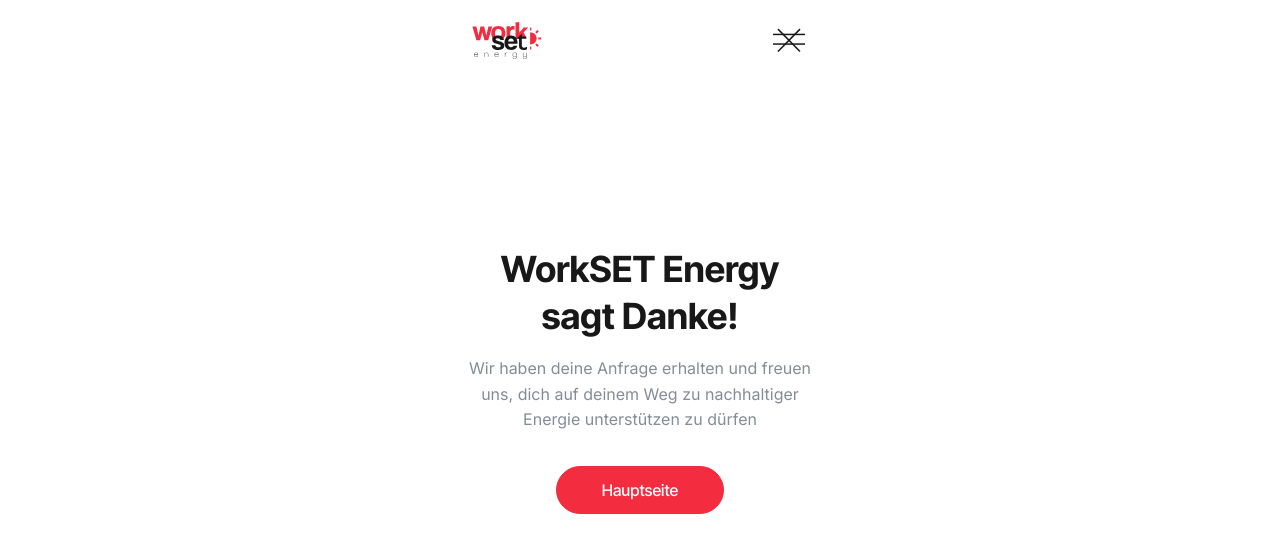
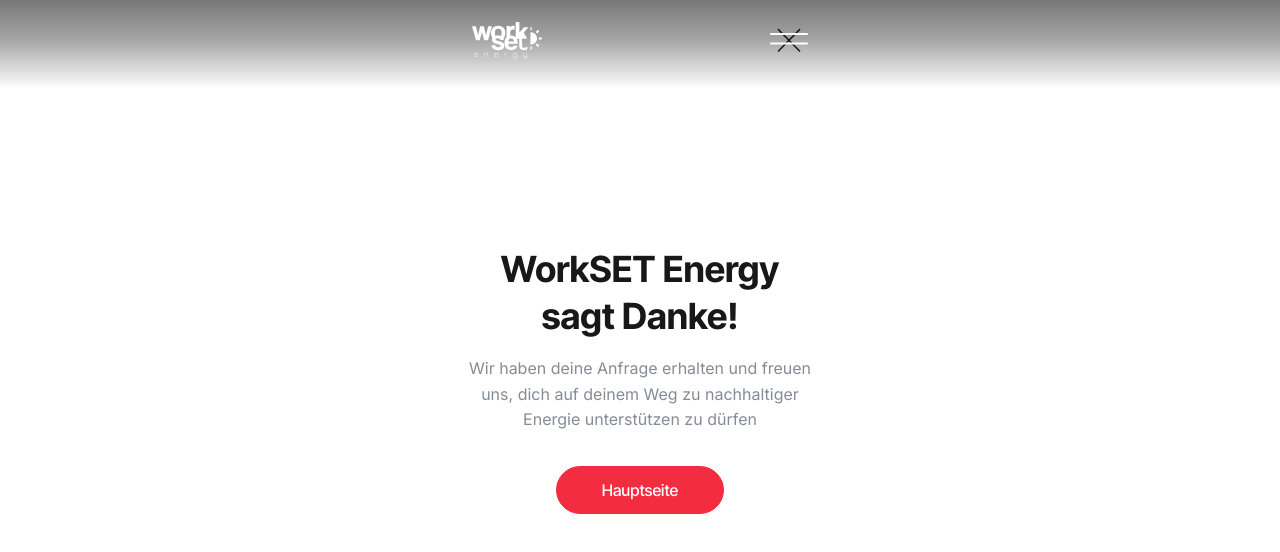
Before and after one commit to ihor-soloviov/workset_energy, a Next.js app: page /thank-you in a window 1280 px wide. Shown: the top 552 px of the page. Built offline with nearby package versions, Linux system fonts and the light colour scheme.

Commit message:
added scrolled header

```diff
--- a/src/components/Header/Header.module.css
+++ b/src/components/Header/Header.module.css
@@ -1,18 +1,22 @@
 .header {
-  background-color: transparent;
-  padding: 18px 0px 0px;
+  background: linear-gradient(
+    180deg,
+    rgba(24, 24, 24, 0.6) -3.7%,
+    rgba(24, 24, 24, 0.4) 42.45%,
+    rgba(24, 24, 24, 0) 100%
+  );
+  padding: 18px 0px 24px 0px;
   width: 100%;
   position: fixed;
+  top: 0;
   z-index: 98;
-  transition: all 100ms var(--cubic);
+  transition: all 0.4s var(--cubic);
 }
 
 .header.scrolled {
-  backdrop-filter: blur(3px);
-  background-color: rgba(0, 0, 0, 0.15);
-  box-shadow:
-    rgba(0, 0, 0, 0.1) 0px 1px 3px 0px,
-    rgba(0, 0, 0, 0.06) 0px 1px 2px 0px;
+  /* display: none; */
+  top: -80px;
+  transition: top 0.4s ease-out;
 }
 
 .header.blackStyle.scrolled {
@@ -123,7 +127,7 @@
     margin-left: auto;
     font-size: 1.6rem;
     font-weight: 600;
-    border-radius: 6px;
+    border-radius: 28px;
     gap: 0.8rem;
     color: var(--white-main);
     transition:
--- a/src/components/Header/Header.tsx
+++ b/src/components/Header/Header.tsx
@@ -8,36 +8,36 @@ import MobileMenu from './MobileMenu/MobileMenu';
 import Button from '../common/Button/Button';
 import HeaderNavList from './HeaderNavList/HeaderNavList';
 import WorksetIcon from '/public/icons/workset.svg';
-import WorksetColorIcon from '/public/icons/workset-color.svg';
 import BurgerIcon from '/public/icons/burger.svg';
 import ArrowIcon from '/public/icons/small-arrow-btn.svg';
 import { usePathname } from 'next/navigation';
 import { useGlobalStore } from '@/store/global-store';
-import { pathnames, jobPathRegex, blackList } from '@/utils/pathnames';
+import { pathnames, jobPathRegex } from '@/utils/pathnames';
 
 const Header = () => {
-  const [isScrolled, setIsScrolled] = useState(false);
   const [isMenuOpen, setIsMenuOpen] = useState(false);
-  const [isBlack, setIsBlack] = useState(false);
+  const [position, setPosition] = useState(window.scrollY);
+  const [visible, setVisible] = useState(true);
+
+  useEffect(() => {
+    const handleScroll = () => {
+      let moving = window.scrollY;
+      if (moving > 80) {
+        setVisible(position > moving);
+        setPosition(moving);
+      }
+    };
+    window.addEventListener('scroll', handleScroll);
+    return () => {
+      window.removeEventListener('scroll', handleScroll);
+    };
+  });
 
   const pathname = usePathname();
 
   const { setIsDesktop } = useGlobalStore();
 
   const handleMenuClick = () => setIsMenuOpen(!isMenuOpen);
-
-  useEffect(() => {
-    const handleScroll = () => {
-      const scrollTop = window.scrollY;
-      const isHeaderScrolled = scrollTop > 0;
-      setIsScrolled(isHeaderScrolled);
-    };
-
-    window.addEventListener('scroll', handleScroll);
-    return () => {
-      window.removeEventListener('scroll', handleScroll);
-    };
-  }, []);
 
   useEffect(() => {
     setIsDesktop(window.innerWidth >= 1440);
@@ -53,34 +53,24 @@ const Header = () => {
     };
   }, [setIsDesktop]);
 
-  useEffect(() => {
-    setIsBlack(blackList.includes(pathname));
-  }, [pathname]);
-
   return (
     <>
       {(pathnames.includes(pathname) || jobPathRegex.test(pathname)) && (
         <header
           id="header"
-          className={`${styles.header} ${isBlack ? styles.blackStyle : ''} ${isScrolled ? styles.scrolled : ''}`}
+          className={`${styles.header} ${!visible ? styles.scrolled : ''}`}
         >
           <div className={styles.headerContainer}>
             <nav className={styles.headerNav}>
               <Link className={styles.headerLogoLink} href="/">
-                {isBlack ? (
-                  <WorksetColorIcon className={styles.headerLogo} />
-                ) : (
-                  <WorksetIcon className={styles.headerLogo} />
-                )}
+                <WorksetIcon className={styles.headerLogo} />
               </Link>
               <Button
                 handleClick={handleMenuClick}
                 className={styles.headerBurgerBtn}
                 type="button"
               >
-                <BurgerIcon
-                  className={`${styles.headerBurgerIcon} ${isBlack ? styles.blackStyle : ''}`}
-                />
+                <BurgerIcon className={styles.headerBurgerIcon} />
               </Button>
               <HeaderNavList />
             </nav>
--- a/src/components/Header/MobileMenu/MobileMenu.tsx
+++ b/src/components/Header/MobileMenu/MobileMenu.tsx
@@ -9,6 +9,7 @@ import MenuBtnIcon from '/public/icons/small-arrow-btn.svg';
 import MenuCrossIcon from '/public/icons/cross.svg';
 import Link from 'next/link';
 import { useEffect } from 'react';
+import useObserver from '@/hooks/useObserver';
 
 type MobileMenuProps = {
   handleMenuClick: () => void;
@@ -23,7 +24,6 @@ const MobileMenu = ({ handleMenuClick }: MobileMenuProps) => {
       document.body.style.overflow = 'unset';
     };
   }, []);
-
   return (
     <div className={styles.menu}>
       <div className={styles.menuTopWrap}>
--- a/src/components/common/VideoSection/VideoSection.module.css
+++ b/src/components/common/VideoSection/VideoSection.module.css
@@ -5,14 +5,14 @@
 .videoMainWrap {
   display: flex;
   flex-direction: column;
-  justify-content: center;
+  align-items: center;
   gap: 32px;
 }
 
 .videoFrame {
   border: none;
-  width: 340px;
-  height: 209px;
+  width: 338px;
+  height: 208px;
   object-fit: cover;
 }
 
```
Also changed, not shown: public/icons/burger.svg.
